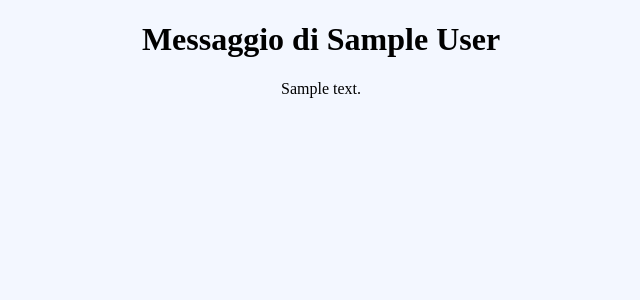
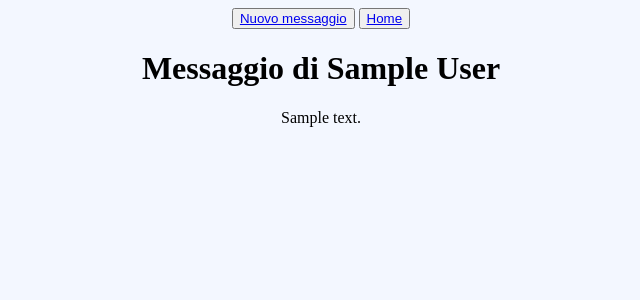
Before and after one commit to nh-spipitone/CorsoPythonAvanzato, a Flask app: template esercizi/Lorenzo_Quaranta/1/templates/show.html in a window 1280 px wide. Shown: the top 300 px of the page, without its empty margins (319-959 px from the left). Run offline with Flask 3, Linux system fonts and the light colour scheme; the template is opened without the code that fills it: most values are stand-ins (such as "Sample title", 1, 10 or a date in 2020).

Commit message:
quasi finito,devo solo sistemare la grafica un secondo

```diff
--- a/esercizi/Lorenzo_Quaranta/1/templates/404.html
+++ b/esercizi/Lorenzo_Quaranta/1/templates/404.html
@@ -7,6 +7,12 @@
     />
   </head>
   <body id="body-404">
+    <nav>
+      <button id="new">
+        <a href="{{ url_for('newmsg')}}">Nuovo messaggio</a>
+      </button>
+      <button id="home"><a href="{{ url_for('home')}}">Home</a></button>
+    </nav>
     <h1 id="h1-404">Messaggio non trovato</h1>
 
     <div id="msg-404">404 :(</div>
--- a/esercizi/Lorenzo_Quaranta/1/templates/home.html
+++ b/esercizi/Lorenzo_Quaranta/1/templates/home.html
@@ -7,6 +7,11 @@
     />
   </head>
   <body>
+    <nav>
+      <button id="new">
+        <a href="{{ url_for('newmsg')}}">Nuovo messaggio</a>
+      </button>
+    </nav>
     <h1>Benvenuto nel mio Guestbook</h1>
 
     {% if messaggi %}
--- a/esercizi/Lorenzo_Quaranta/1/templates/new.html
+++ b/esercizi/Lorenzo_Quaranta/1/templates/new.html
@@ -4,6 +4,9 @@
 <link rel="stylesheet" href="{{url_for('static',filename='css/style.css')}}">
 </head>
 <body>
+    <nav>
+      <button id="home"><a href="{{ url_for('home')}}">Home</a></button>
+    </nav>
     <h1>Lascia un messaggio</h1>
     <form method="post">
         <label for="author">Autore</label>
--- a/esercizi/Lorenzo_Quaranta/1/templates/show.html
+++ b/esercizi/Lorenzo_Quaranta/1/templates/show.html
@@ -7,6 +7,12 @@
     />
   </head>
   <body>
+    <nav>
+      <button id="new">
+        <a href="{{ url_for('newmsg')}}">Nuovo messaggio</a>
+      </button>
+      <button id="home"><a href="{{ url_for('home')}}">Home</a></button>
+    </nav>
     <h1>Messaggio di {{messaggio['author']}}</h1>
 
     <div class="messaggio">{{messaggio['text']}}</div>
```
